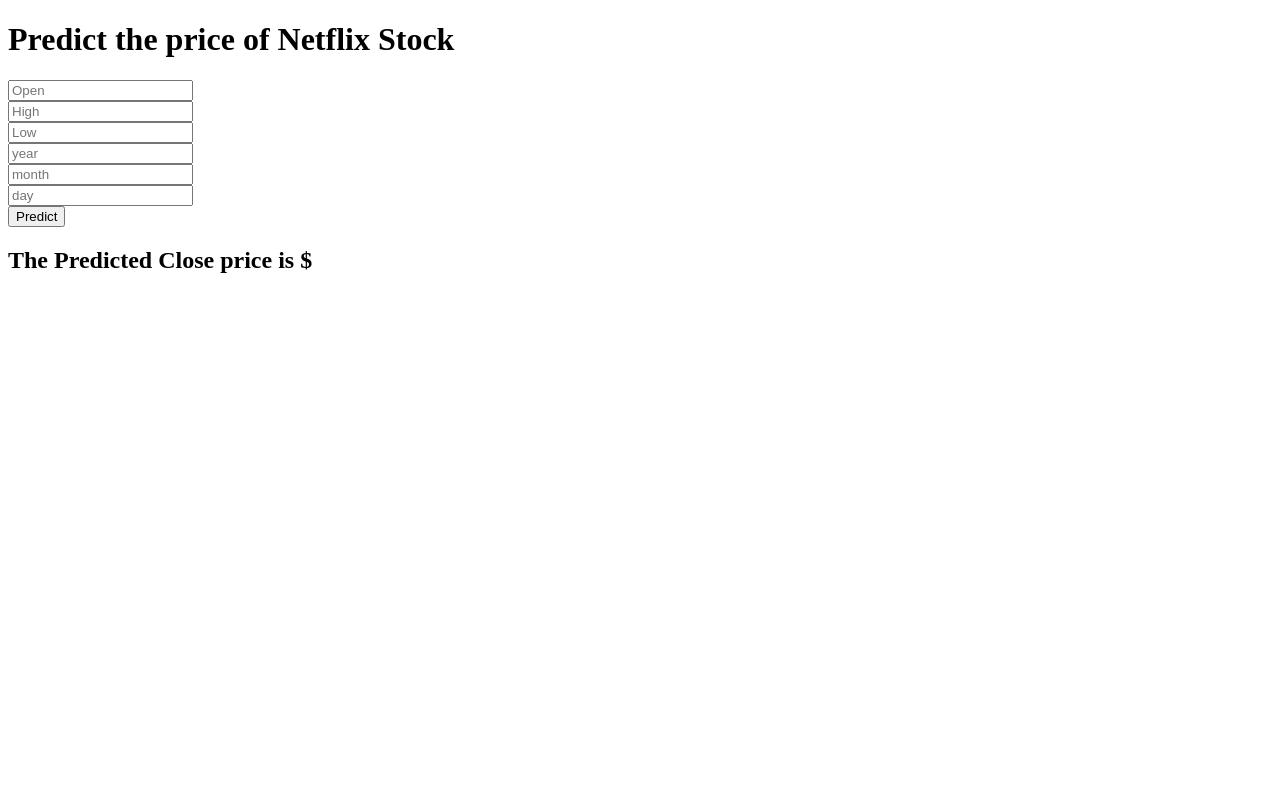
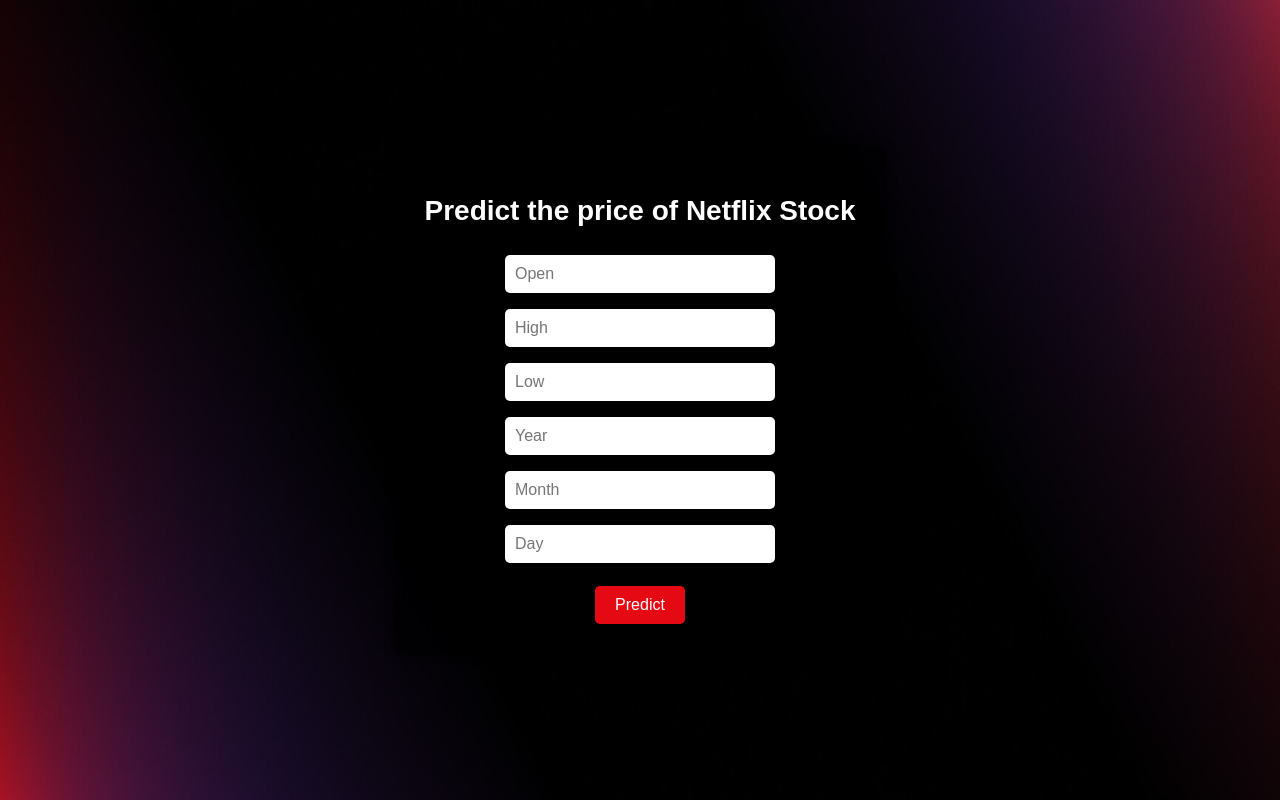
Before and after one commit to Namir50/Netflix-Stock-Price-Prediction, a Flask app: page /predictdata in a window 1280 px wide. Run offline with Flask 3, Linux system fonts and the light colour scheme; parts of the project's set-up code (start-up, migrations or seed data) failed here and were passed over.

Commit message:
Frontend complete

```diff
--- a/templates/home.html
+++ b/templates/home.html
@@ -1,25 +1,87 @@
 <!DOCTYPE html>
 <html lang="en">
 <head>
-    <meta charset="UTF-8">
-    <meta name="viewport" content="width=device-width, initial-scale=1.0">
-    <title>Price Prediction</title>
+  <meta charset="UTF-8" />
+  <meta name="viewport" content="width=device-width, initial-scale=1.0" />
+  <title>Netflix Price Prediction</title>
+  <style>
+    html, body {
+      margin: 0;
+      padding: 0;
+      height: 100%;
+      overflow: hidden;
+    }
+
+    body {
+      background: url("{{ url_for('static', filename='images/background.jpg') }}") no-repeat center center fixed;
+      background-size: cover;
+      font-family: Arial, sans-serif;
+      display: flex;
+      justify-content: center;
+      align-items: center;
+      flex-direction: column;
+      color: white;
+    }
+
+    .login {
+      background-color: rgba(0, 0, 0, 0.7);
+      padding: 30px;
+      border-radius: 10px;
+      box-shadow: 0 0 10px black;
+      text-align: center;
+    }
+
+    .login h1 {
+      margin-bottom: 20px;
+      font-size: 28px;
+    }
+
+    input[type="text"] {
+      width: 250px;
+      padding: 10px;
+      margin: 8px 0;
+      border: none;
+      border-radius: 5px;
+      font-size: 16px;
+    }
+
+    button {
+      background-color: #e50914;
+      color: white;
+      padding: 10px 20px;
+      font-size: 16px;
+      border: none;
+      border-radius: 5px;
+      cursor: pointer;
+      margin-top: 15px;
+      box-shadow: 2px 2px 6px rgba(0,0,0,0.4);
+    }
+
+    button:hover {
+      background-color: #b20710;
+    }
+
+    h2 {
+      margin-top: 20px;
+      color: #ff0000;
+    }
+  </style>
 </head>
 <body>
-    <div class = 'login'>
-        <h1>Predict the price of Netflix Stock</h1>
-        <form action="{{url_for('predictdatapoint')}}" method="POST">
-            <input type = 'text' name = 'Open' placeholder = 'Open' required /><br>
-            <input type = 'text' name = 'High' placeholder= 'High' required/><br>
-            <input type = 'text' name = 'Low' placeholder= 'Low' required/><br>
-            <input type = 'text' name = 'year' placeholder= 'year' required/><br>
-            <input type = 'text' name = 'month' placeholder= 'month' required/><br>
-            <input type = 'text' name = 'day' placeholder= 'day' required/><br>
-
-            <button type = "submit" class = "btn btn-primary btn-block btn-large">Predict</button>
-        </form>
-        <h2>The Predicted Close price is ${{result}}</h2>
-    </div>
-
+  <div class="login">
+    <h1>Predict the price of Netflix Stock</h1>
+    <form action="{{ url_for('predictdatapoint') }}" method="POST">
+      <input type="text" name="Open" placeholder="Open" required /><br>
+      <input type="text" name="High" placeholder="High" required /><br>
+      <input type="text" name="Low" placeholder="Low" required /><br>
+      <input type="text" name="year" placeholder="Year" required /><br>
+      <input type="text" name="month" placeholder="Month" required /><br>
+      <input type="text" name="day" placeholder="Day" required /><br>
+      <button type="submit">Predict</button>
+    </form>
+    {% if result %}
+    <h2>The Predicted Close Price is: ${{ result }}</h2>
+    {% endif %}
+  </div>
 </body>
 </html>
```
Also changed, not shown: templates/index.html (+46 -5 lines), static/images/background.jpg (added).
